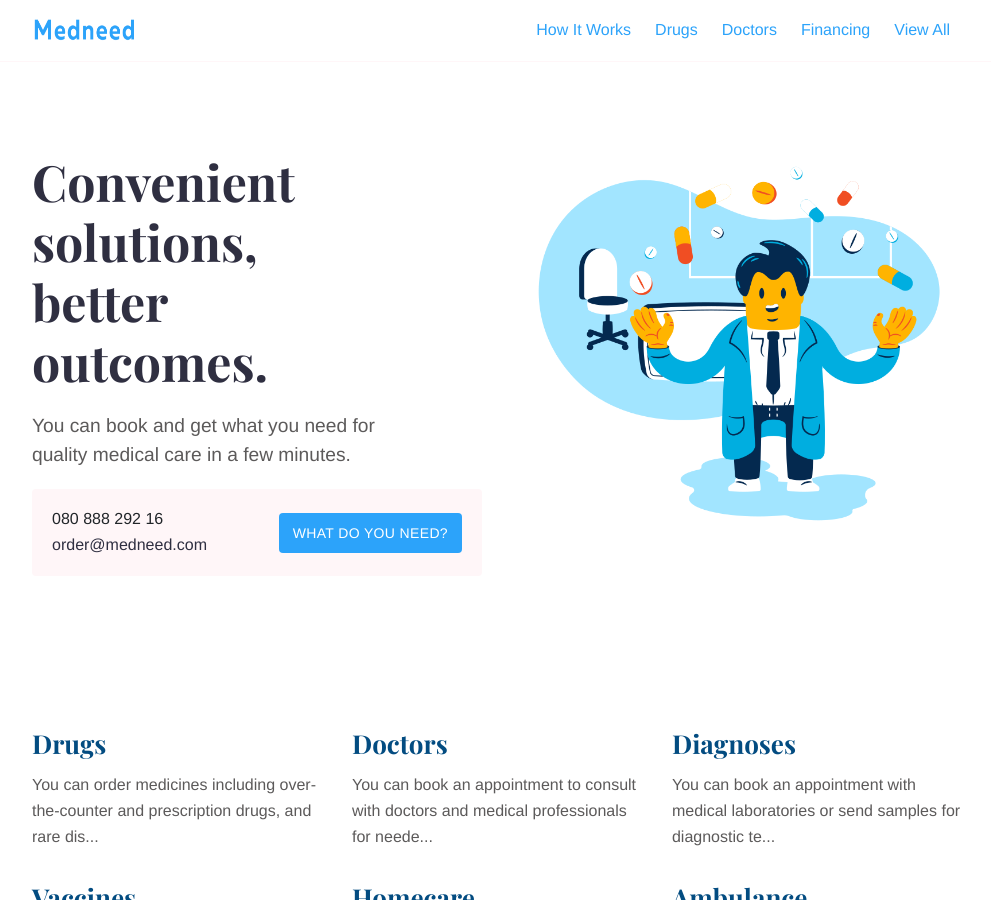
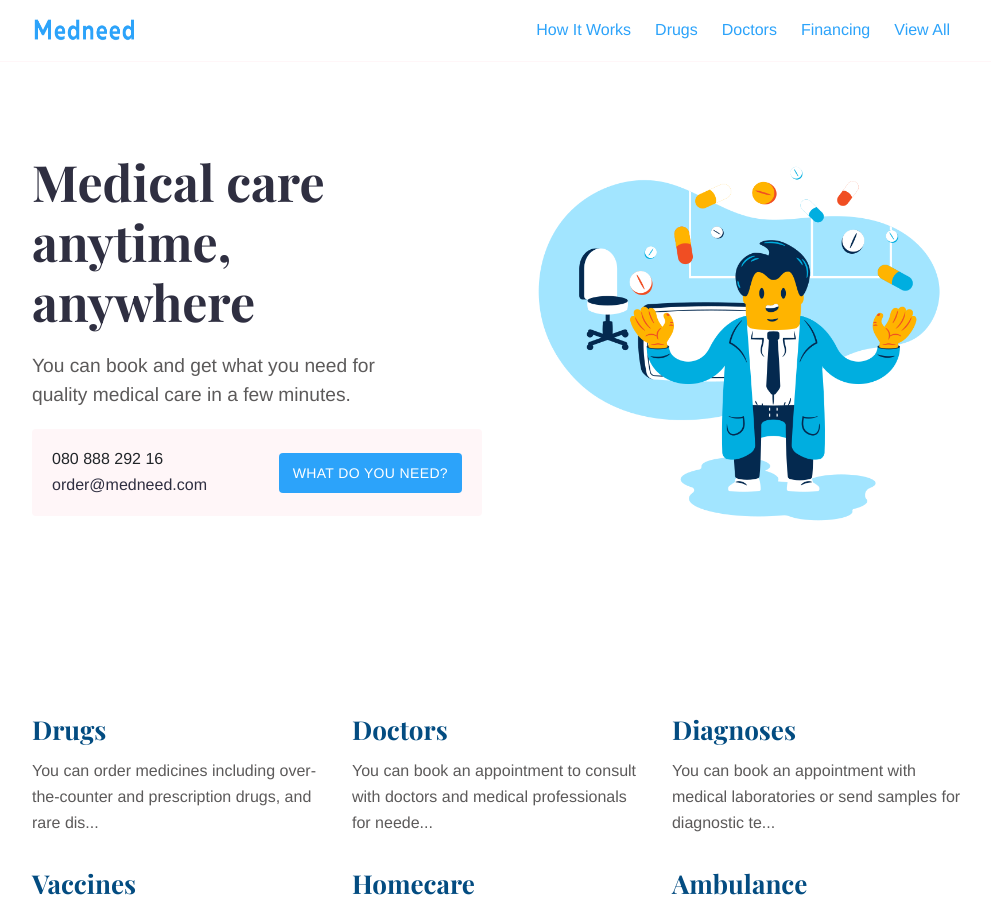
Before and after one commit to Iraneus/betamedneed, a Jekyll site: the page built from index.md, in a window 1280 px wide and 900 px high. Shown: the whole window, without its empty margins (143-1134 px from the left). Built offline with Jekyll 4.4.1, drawn with Linux system fonts in a browser that asks for light colours.

Commit message:
update index

```diff
--- a/index.md
+++ b/index.md
@@ -1,5 +1,5 @@
 ---
-title: Medneed | timely quality medical care
+title: Medneed | medical care anytime, anywhere
 layout: home
 description: Medneed empowers users with timely access to solutions needed for quality medical care.
 intro_image: "images/illustrations/doc-pharm.png"
@@ -8,6 +8,6 @@
 show_call_box: true
 ---
 
-# Convenient solutions, better outcomes.
+# Medical care anytime, anywhere
 
 You can book and get what you need for quality medical care in a few minutes.
```
